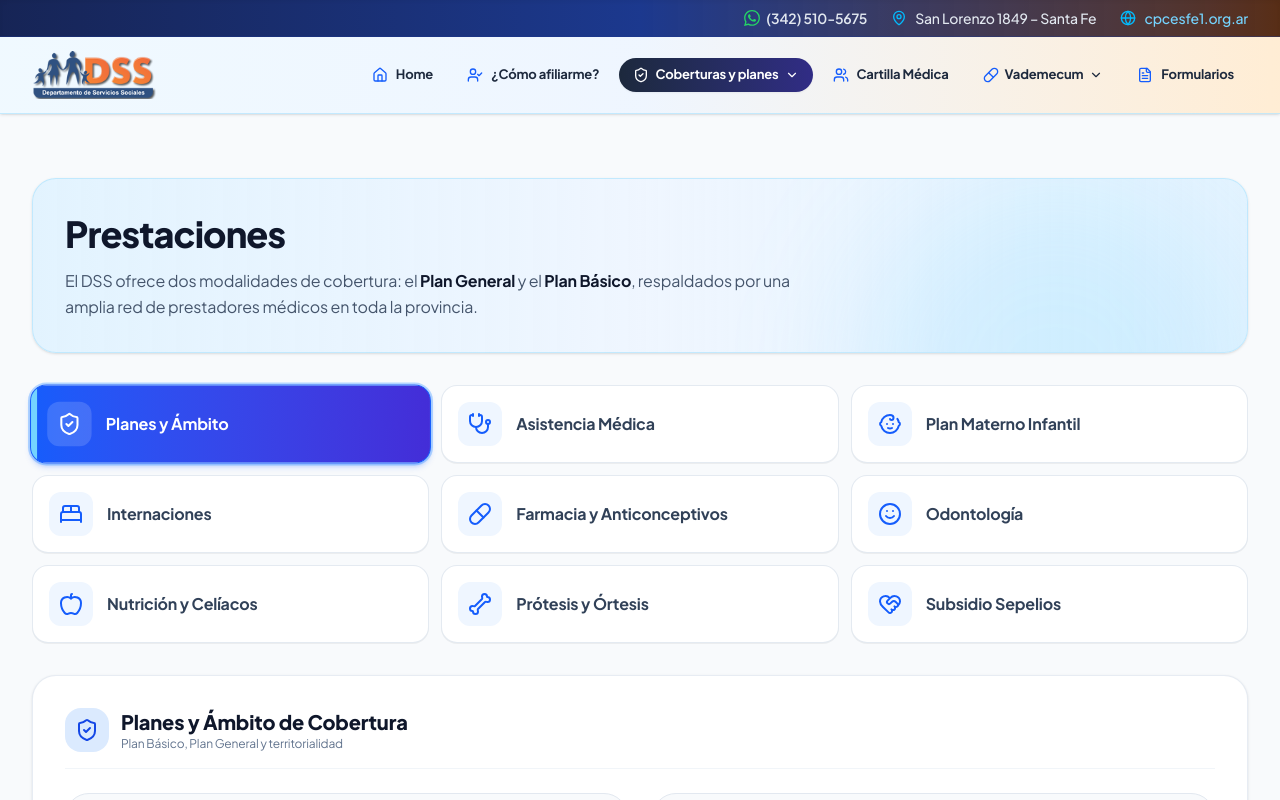
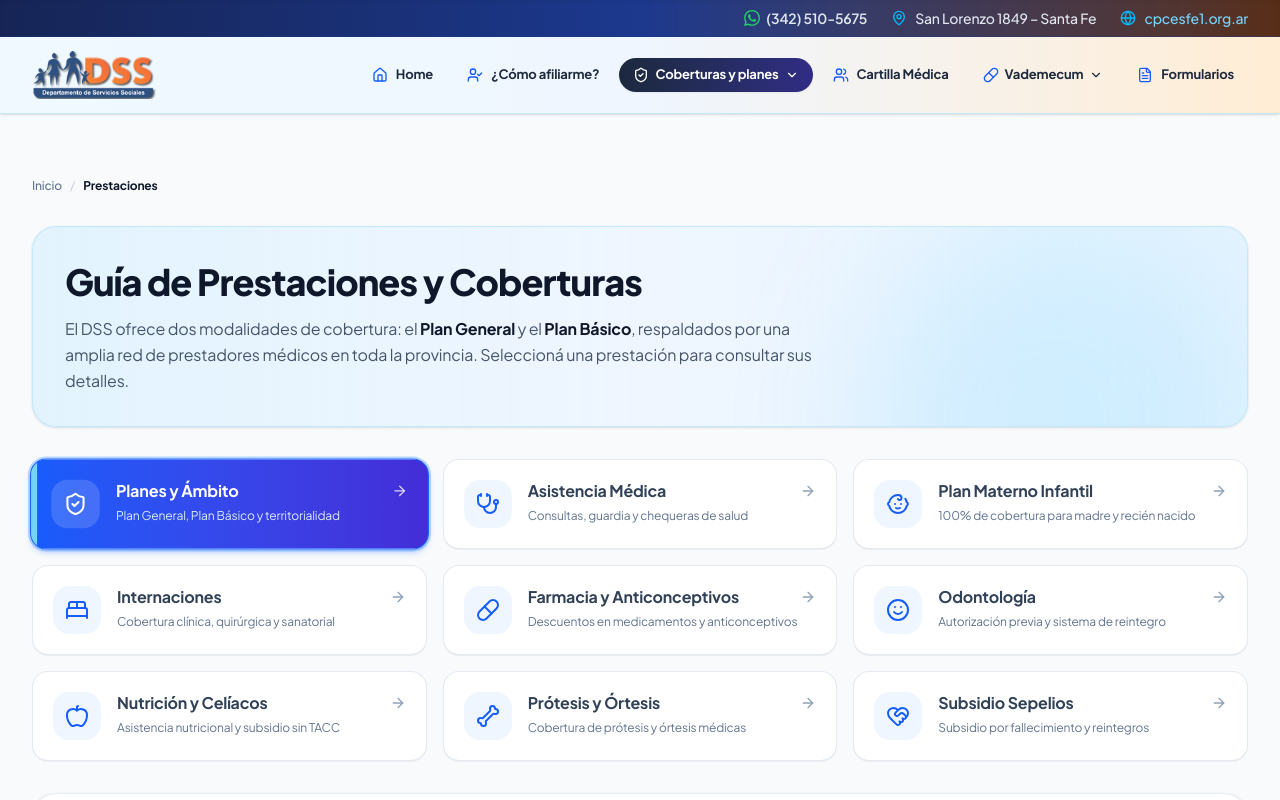
Before and after one commit to KarimServin/guia-interactiva-dss, a Next.js app: page /prestaciones in a window 1280 px wide. Shown: the top 800 px of the page. Built offline with nearby package versions, Linux system fonts and the light colour scheme.

Commit message:
Enhance prestaciones hub with rich visual cards and dynamic /prestaciones/[slug] routing

```diff
--- /dev/null
+++ b/src/app/prestaciones/[slug]/page.tsx
@@ -0,0 +1,25 @@
+'use client';
+
+import { Suspense, useState } from 'react';
+import { useParams } from 'next/navigation';
+import { Header } from '@/components/Header';
+import { Footer } from '@/components/Footer';
+import { CoberturasPlanesView } from '@/components/CoberturasPlanesView';
+
+export default function PrestacionDetailPage() {
+  const params = useParams();
+  const slug = (params?.slug as string) || 'planes';
+  const [activeTab, setActiveTab] = useState<string>('coberturas-planes');
+
+  return (
+    <div className="min-h-screen flex flex-col bg-slate-50">
+      <Header activeTab={activeTab} onSelectNav={setActiveTab} />
+      <main className="flex-grow pt-8 pb-16">
+        <Suspense fallback={<div className="p-8 text-center text-slate-500">Cargando prestación...</div>}>
+          <CoberturasPlanesView initialSubTab={slug} />
+        </Suspense>
+      </main>
+      <Footer />
+    </div>
+  );
+}
--- a/src/components/CoberturasPlanesView.tsx
+++ b/src/components/CoberturasPlanesView.tsx
@@ -58,6 +58,7 @@ export const CoberturasPlanesView: React.FC<CoberturasPlanesViewProps> = ({
   const handleTabClick = (tabId: string, shouldScroll = true) => {
     const targetId = getSubTabId(tabId);
     setActiveTab(targetId);
+    router.push(`/prestaciones/${targetId}`, { scroll: false });
 
     if (shouldScroll) {
       setTimeout(() => {
@@ -85,38 +86,62 @@ export const CoberturasPlanesView: React.FC<CoberturasPlanesViewProps> = ({
   }, [initialSubTab]);
 
   const TABS = [
-    { id: 'planes', title: 'Planes y Ámbito', icon: ShieldCheck },
-    { id: 'medica', title: 'Asistencia Médica', icon: Stethoscope },
-    { id: 'materno', title: 'Plan Materno Infantil', icon: Baby },
-    { id: 'internaciones', title: 'Internaciones', icon: BedDouble },
-    { id: 'farmacia', title: 'Farmacia y Anticonceptivos', icon: Pill },
-    { id: 'odontologia', title: 'Odontología', icon: Smile },
-    { id: 'nutricion-celiacos', title: 'Nutrición y Celíacos', icon: Apple },
-    { id: 'protesis', title: 'Prótesis y Órtesis', icon: Bone },
-    { id: 'sepelios', title: 'Subsidio Sepelios', icon: HeartHandshake },
+    { id: 'planes', title: 'Planes y Ámbito', desc: 'Plan General, Plan Básico y territorialidad', icon: ShieldCheck },
+    { id: 'medica', title: 'Asistencia Médica', desc: 'Consultas, guardia y chequeras de salud', icon: Stethoscope },
+    { id: 'materno', title: 'Plan Materno Infantil', desc: '100% de cobertura para madre y recién nacido', icon: Baby },
+    { id: 'internaciones', title: 'Internaciones', desc: 'Cobertura clínica, quirúrgica y sanatorial', icon: BedDouble },
+    { id: 'farmacia', title: 'Farmacia y Anticonceptivos', desc: 'Descuentos en medicamentos y anticonceptivos', icon: Pill },
+    { id: 'odontologia', title: 'Odontología', desc: 'Autorización previa y sistema de reintegro', icon: Smile },
+    { id: 'nutricion-celiacos', title: 'Nutrición y Celíacos', desc: 'Asistencia nutricional y subsidio sin TACC', icon: Apple },
+    { id: 'protesis', title: 'Prótesis y Órtesis', desc: 'Cobertura de prótesis y órtesis médicas', icon: Bone },
+    { id: 'sepelios', title: 'Subsidio Sepelios', desc: 'Subsidio por fallecimiento y reintegros', icon: HeartHandshake },
   ];
+
+  const currentActiveTabInfo = TABS.find(t => t.id === activeTab);
 
   return (
     <div id="coberturas-content" className="max-w-7xl mx-auto px-4 sm:px-6 lg:px-8 py-8 space-y-8 animate-in fade-in duration-300">
+
+      {/* BREADCRUMB NAV */}
+      <nav className="flex items-center gap-2 text-xs text-slate-500 font-medium">
+        <button
+          onClick={() => router.push('/')}
+          className="hover:text-blue-600 transition-colors"
+        >
+          Inicio
+        </button>
+        <span className="text-slate-300">/</span>
+        <button
+          onClick={() => router.push('/prestaciones')}
+          className={activeTab === 'planes' ? "text-slate-900 font-bold" : "hover:text-blue-600 transition-colors"}
+        >
+          Prestaciones
+        </button>
+        {activeTab !== 'planes' && currentActiveTabInfo && (
+          <>
+            <span className="text-slate-300">/</span>
+            <span className="text-slate-900 font-bold">{currentActiveTabInfo.title}</span>
+          </>
+        )}
+      </nav>
 
       {/* HERO BANNER */}
       <div className="relative bg-gradient-to-r from-sky-100/90 via-blue-50 to-sky-100/80 rounded-3xl p-6 sm:p-8 shadow-sm overflow-hidden border border-sky-200/80">
         <div className="absolute right-0 top-0 w-96 h-96 bg-sky-300/20 rounded-full blur-3xl pointer-events-none" />
 
         <div className="relative z-10 max-w-4xl space-y-3">
-
           <h1 className="text-2xl sm:text-4xl font-extrabold text-slate-900 tracking-tight leading-tight">
-            Prestaciones
+            Guía de Prestaciones y Coberturas
           </h1>
 
           <p className="text-slate-600 text-xs sm:text-sm md:text-base leading-relaxed max-w-3xl">
-            El DSS ofrece dos modalidades de cobertura: el <strong className="text-slate-900 font-bold">Plan General</strong> y el <strong className="text-slate-900 font-bold">Plan Básico</strong>, respaldados por una amplia red de prestadores médicos en toda la provincia.
+            El DSS ofrece dos modalidades de cobertura: el <strong className="text-slate-900 font-bold">Plan General</strong> y el <strong className="text-slate-900 font-bold">Plan Básico</strong>, respaldados por una amplia red de prestadores médicos en toda la provincia. Seleccioná una prestación para consultar sus detalles.
           </p>
         </div>
       </div>
 
-      {/* RESPONSIVE 3x3 CATEGORY SELECTOR GRID (DESKTOP: 3 COLS, MOBILE: 2 COLS) */}
-      <div className="grid grid-cols-2 sm:grid-cols-3 lg:grid-cols-3 gap-3">
+      {/* RESPONSIVE RICH HUB CARDS GRID */}
+      <div className="grid grid-cols-1 sm:grid-cols-2 lg:grid-cols-3 gap-4">
         {TABS.map((tab) => {
           const Icon = tab.icon;
           const isActive = activeTab === tab.id;
@@ -124,10 +149,10 @@ export const CoberturasPlanesView: React.FC<CoberturasPlanesViewProps> = ({
             <button
               key={tab.id}
               onClick={() => handleTabClick(tab.id, true)}
-              className={`group flex items-center gap-3.5 text-left p-4 rounded-2xl border transition-all cursor-pointer relative overflow-hidden ${
+              className={`group flex items-start gap-4 text-left p-5 rounded-2xl border transition-all cursor-pointer relative overflow-hidden ${
                 isActive
                   ? 'bg-gradient-to-r from-blue-600 to-indigo-700 text-white border-blue-600 shadow-md shadow-blue-600/25 ring-2 ring-blue-400/40 scale-[1.01]'
-                  : 'bg-white text-slate-700 border-slate-200/90 hover:border-blue-300 hover:bg-blue-50/50 hover:text-slate-900 shadow-2xs'
+                  : 'bg-white text-slate-700 border-slate-200/90 hover:border-blue-300 hover:bg-blue-50/50 hover:text-slate-900 shadow-2xs hover:shadow-md'
               }`}
             >
               {/* Top Accent line when active */}
@@ -135,18 +160,28 @@ export const CoberturasPlanesView: React.FC<CoberturasPlanesViewProps> = ({
                 <div className="absolute top-0 left-0 bottom-0 w-1.5 bg-sky-300 rounded-l-full" />
               )}
 
-              <div className={`p-2.5 rounded-xl shrink-0 transition-transform group-hover:scale-110 ${
+              <div className={`p-3 rounded-2xl shrink-0 transition-transform group-hover:scale-110 ${
                 isActive
                   ? 'bg-white/15 text-white'
                   : 'bg-blue-50 text-blue-600 group-hover:bg-blue-100'
               }`}>
-                <Icon className="w-5 h-5 sm:w-6 sm:h-6" />
+                <Icon className="w-6 h-6" />
               </div>
 
-              <div className="min-w-0 flex-1">
-                <h4 className="text-sm sm:text-base font-bold leading-tight">
-                  {tab.title}
-                </h4>
+              <div className="min-w-0 flex-1 space-y-1">
+                <div className="flex items-center justify-between gap-2">
+                  <h4 className="text-base font-bold leading-snug">
+                    {tab.title}
+                  </h4>
+                  <ArrowRight className={`w-4 h-4 shrink-0 transition-transform group-hover:translate-x-1 ${
+                    isActive ? 'text-white/80' : 'text-slate-400 group-hover:text-blue-600'
+                  }`} />
+                </div>
+                <p className={`text-xs leading-relaxed ${
+                  isActive ? 'text-blue-100' : 'text-slate-500'
+                }`}>
+                  {tab.desc}
+                </p>
               </div>
             </button>
           );
```
